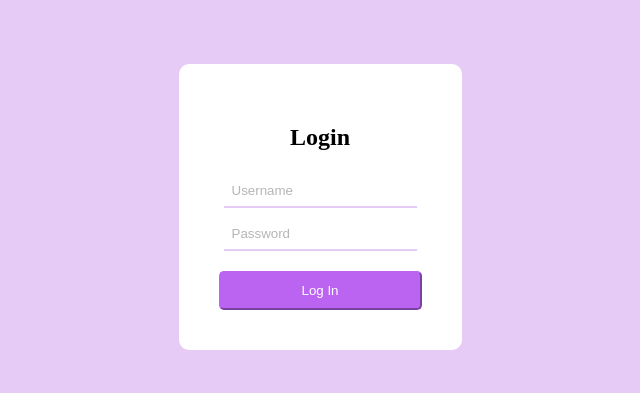
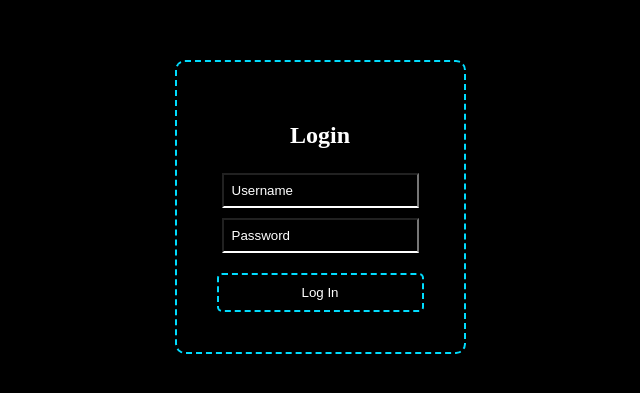
Before and after one commit to BYulia911/Form, a plain HTML site: page index.html in a window 1280 px wide. Shown: the part 201-594 px from the top of the page, without its empty margins (320-960 px from the left). Drawn offline with Linux system fonts and the light colour scheme.

Commit message:
Update style.css

```diff
--- a/style.css
+++ b/style.css
@@ -1,51 +1,4 @@
 body{
-    display: flex;
-    justify-content: center;
-    align-items: center;
-    min-height: 100vh;
-    background: #e5cbf5;
-}
-h2{
-    color: black;
-}
-form{
-    background-color: white;
-    padding: 40px;
-    text-align: center;
-    border-radius: 10px;
-}
-input{
-    background: transparent;
-    color: black;
-    margin: 5px;
-    padding: 8px;
-    border: 0;
-    border-bottom: 2px solid #e5cbf5;
-    outline: none;
-    &::placeholder{
-        color: #b7b5b7;
-    }
-}
-.pass{
-    margin-bottom: 15px;
-}
-button{
-    background-color: #bc64f2;
-    border-color: #bc64f2;
-    color: white;
-    padding: 10px 0;
-    position: relative;
-    border-radius: 5px;
-    width: 100%;
-    text-align: center;
-    margin-top: 5px;
-}
-button:hover{
-    background-color: #d696fe;
-    color: white;
-    border-color: #d696fe;
-}
-/*body{
     display: flex;
     justify-content: center;
     align-items: center;
@@ -90,4 +43,4 @@ button{
 }
 button:hover{
     border: 2px solid rgb(0, 221, 255);;
-}*/
+}
```
